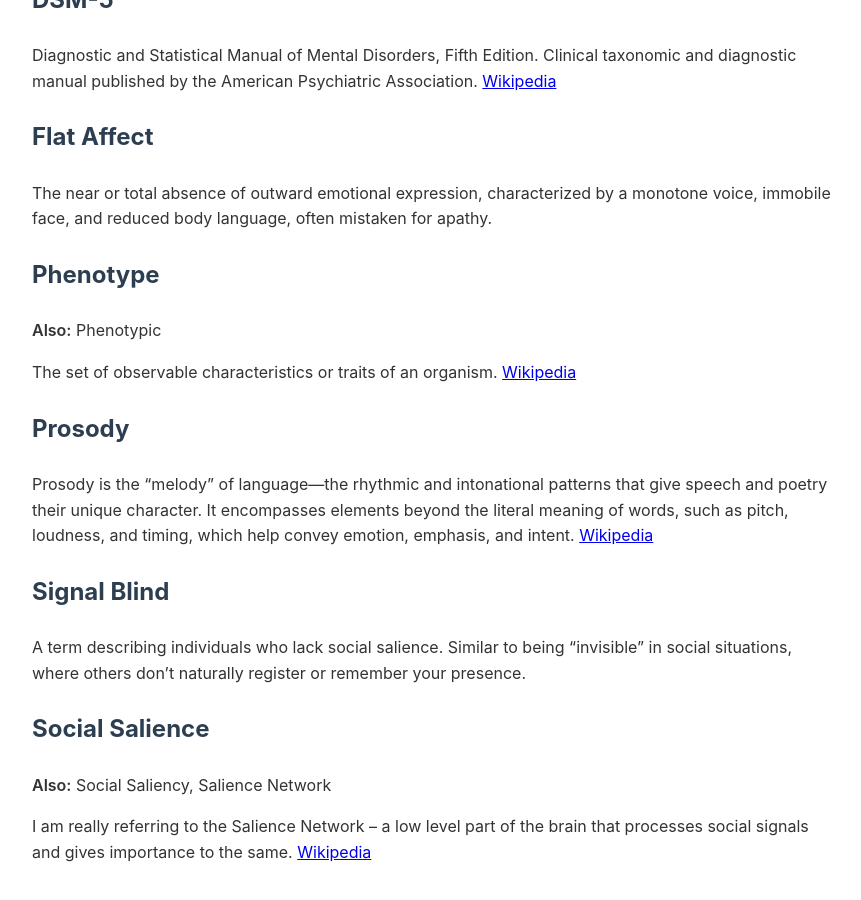
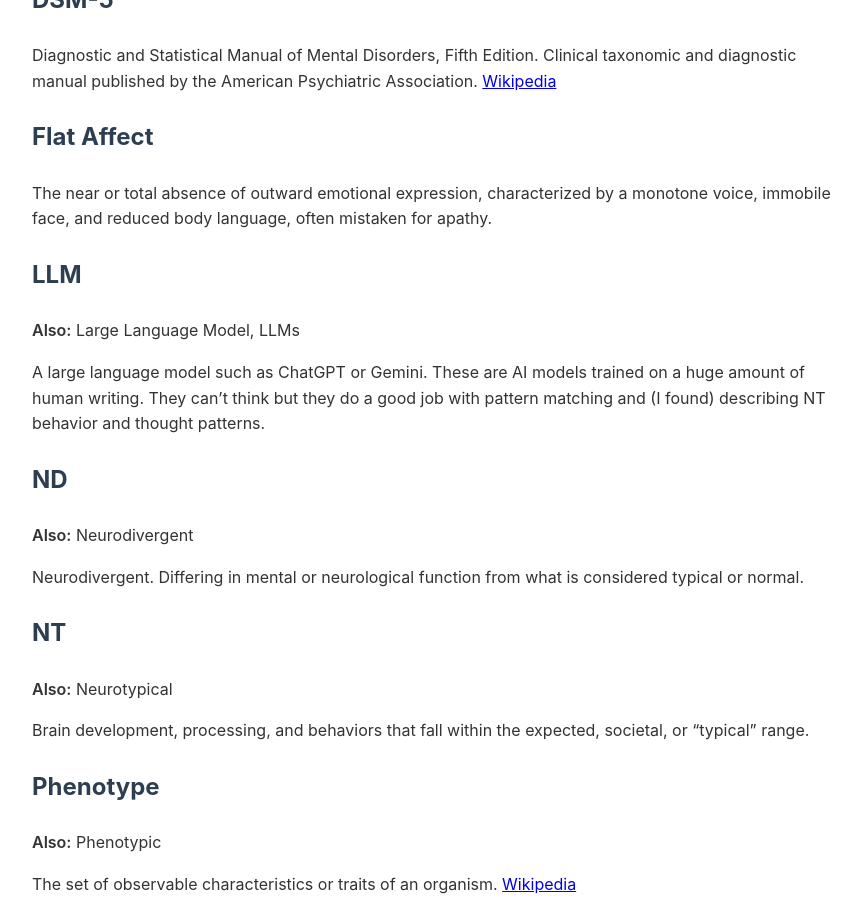
Before and after one commit to SignalBlind/SignalBlind.github.io, a Jekyll site: the page built from print-export-page.md, in a window 1280 px wide and 900 px high, scrolled down 3612 px. Shown: the whole window, without its empty margins (208-1069 px from the left). Built offline with Jekyll 4.4.1, drawn with Linux system fonts in a browser that asks for light colours.

Commit message:
add terms

```diff
--- a/_data/glossary.yml
+++ b/_data/glossary.yml
@@ -27,6 +27,26 @@
     by a monotone voice, immobile face, and reduced body language, often mistaken
     for apathy.
 
+- term: LLM
+  alternates:
+  - Large Language Model
+  - LLMs
+  definition: A large language model such as ChatGPT or Gemini.  These are AI models
+    trained on a huge amount of human writing.  They can't think but they do a good
+    job with pattern matching and (I found) describing NT behavior and thought patterns.
+
+- term: ND
+  alternates:
+  - Neurodivergent
+  definition: Neurodivergent.  Differing in mental or neurological function from what
+    is considered typical or normal.
+
+- term: NT
+  alternates:
+  - Neurotypical
+  definition: Brain development, processing, and behaviors that fall within the expected,
+    societal, or "typical" range.
+
 - term: Phenotype
   alternates:
   - Phenotypic
```
